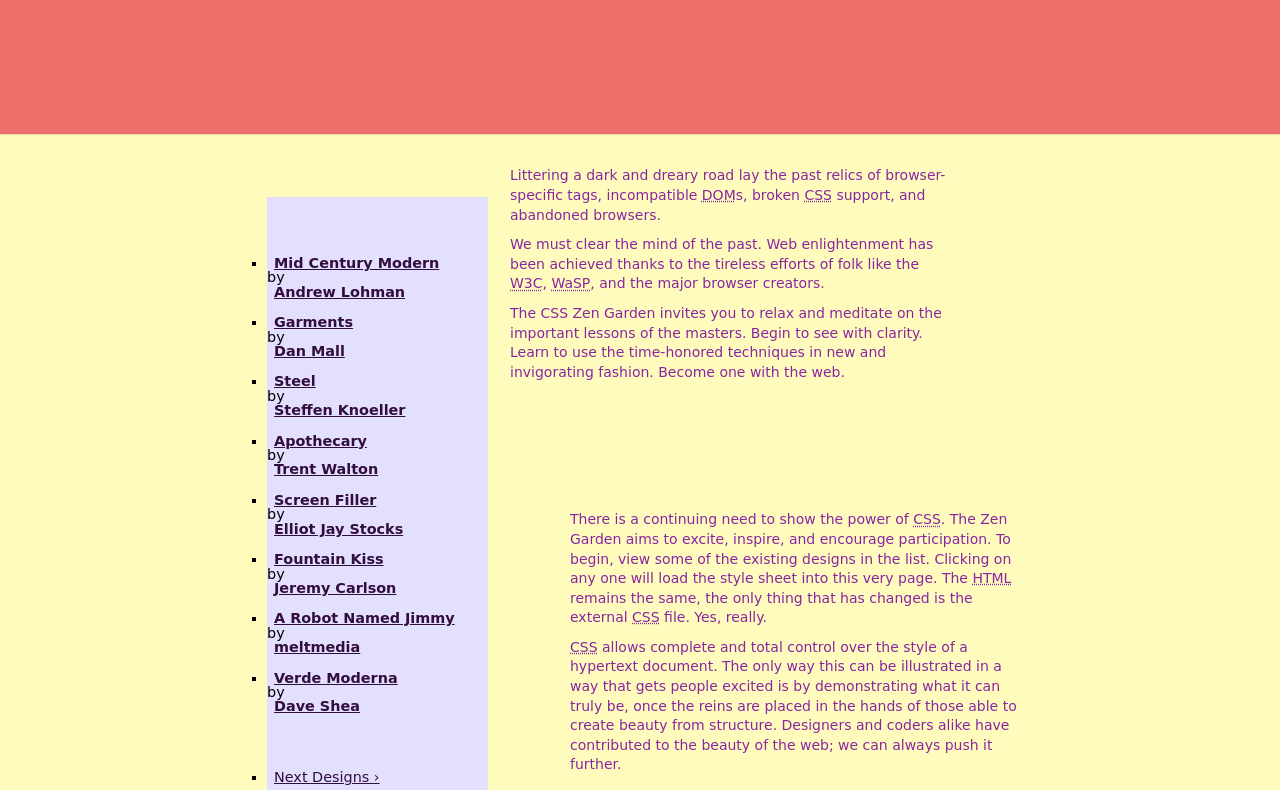
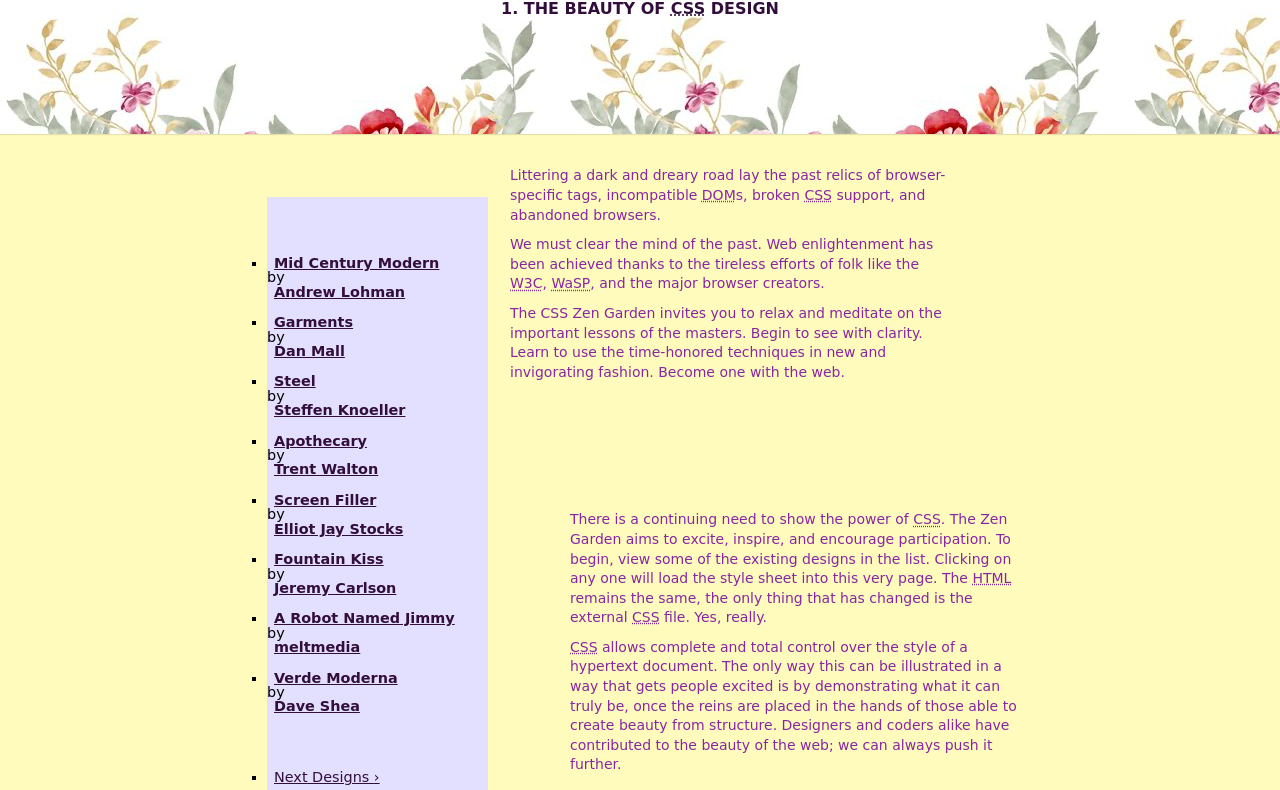
Before and after one commit to Giscam2501/Css-Zen-Garden, a website: page ZEN GARDEN PROJECT/index.html in a window 1280 px wide. Shown: the part 44-834 px from the top of the page. Drawn offline with nearby package versions, Linux system fonts and the light colour scheme; files that its build step writes are made by us from their sources; files whose address does not match are found by name; a web font is replaced by a local one.

Commit message:
Update style.scss

```diff
--- a/ZEN GARDEN PROJECT/scss/style.scss
+++ b/ZEN GARDEN PROJECT/scss/style.scss
@@ -36,7 +36,6 @@ body {
 h1,
 h2 {
     font: $primary-font;
-    display: none;
 }
 
 h3 {
@@ -85,12 +84,14 @@ header {
     color:$color-1;
     width: 100%;
     height: 178px;
+    background-image: url("../assets/image.png");
 
 }
 header [role="banner"]{
     font-family: $primary-font;
     color:$color-1;
     font-size: 20px;
+    background-image: url("../assets/image.png");
 }
 
 .summary,
```
